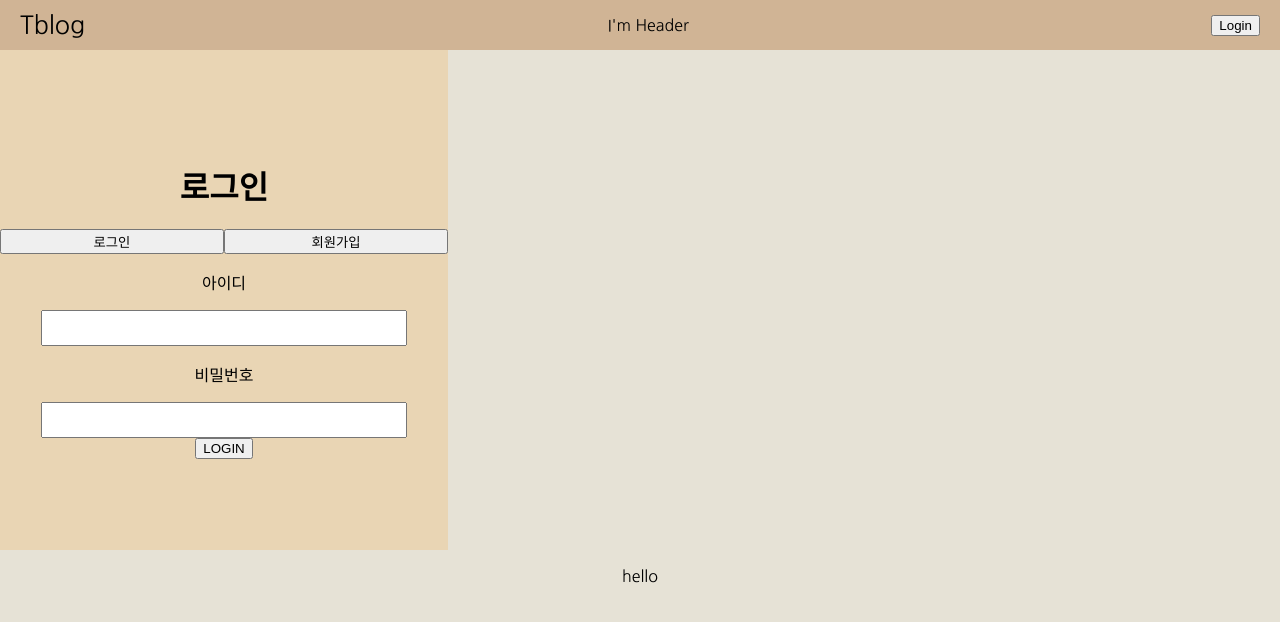
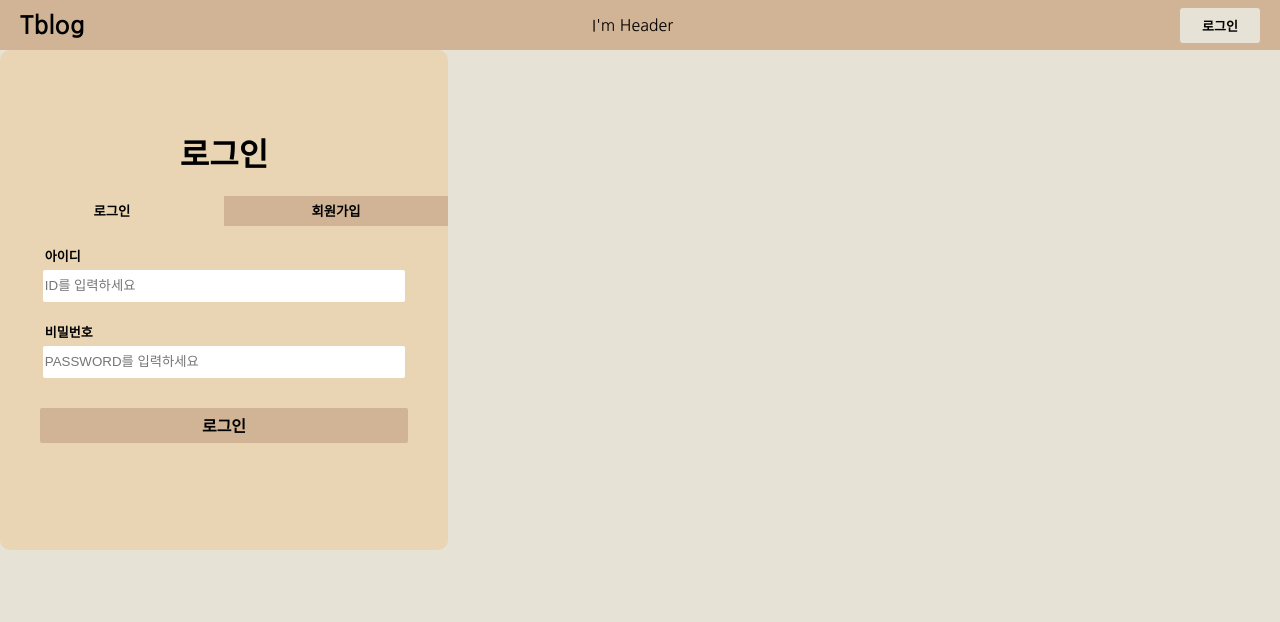
Before and after one commit to turkey-kim/tblog, a React (Create React App) app: page /login in a window 1280 px wide. Shown: the top 622 px of the page. Built offline with nearby package versions, Linux system fonts and the light colour scheme.

Commit message:
feat: 로그인 페이지 수정(진행중)

```diff
--- a/src/App.tsx
+++ b/src/App.tsx
@@ -1,5 +1,7 @@
 import Header from "./components/Header";
 import Login from "./pages/Login";
+import Home from "./pages/Home";
+import Test from "./pages/Test";
 import { Route, Routes } from "react-router-dom";
 import "./App.css";
 import { MyGlobalStyle, myTheme } from "./style";
@@ -12,9 +14,10 @@ function App() {
       <ThemeProvider theme={myTheme}>
         <Header></Header>
         <Routes>
+          <Route path="/" element={<Home></Home>}></Route>
           <Route path="/login" element={<Login></Login>}></Route>
+          <Route path="/test" element={<Test></Test>}></Route>
         </Routes>
-        <p>hello</p>
       </ThemeProvider>
     </div>
   );
--- a/src/components/Header.tsx
+++ b/src/components/Header.tsx
@@ -13,7 +13,7 @@ function Header() {
     <div>
       <HeaderBox>
         <div
-          style={{ fontSize: "25px" }}
+          style={{ fontSize: "25px", fontWeight: "700", cursor: "pointer" }}
           onClick={() => {
             main();
           }}
@@ -21,16 +21,13 @@ function Header() {
           Tblog
         </div>
         <div>I'm Header</div>
-        <div style={{ display: "inline-flex" }}>
-          <button
-            onClick={(e: any) => {
-              login();
-              console.log("1");
-            }}
-          >
-            Login
-          </button>
-        </div>
+        <LoginButton
+          onClick={(e: any) => {
+            login();
+          }}
+        >
+          로그인
+        </LoginButton>
       </HeaderBox>
     </div>
   );
@@ -48,4 +45,19 @@ const HeaderBox = styled.div`
   align-items: center;
 `;
 
+const LoginButton = styled.button`
+  width: 80px;
+  height: 70%;
+  border: none;
+  border-radius: 3px;
+  background-color: ${({ theme }) => theme.color.bg100};
+  font-size: small;
+  font-weight: 600;
+  cursor: pointer;
+
+  :hover {
+    background-color: ${({ theme }) => theme.color.bg150};
+  }
+`;
+
 export default Header;
--- /dev/null
+++ b/src/pages/Home.tsx
@@ -0,0 +1,9 @@
+function Home() {
+  return (
+    <>
+      <p>This is Main page!</p>
+    </>
+  );
+}
+
+export default Home;
--- a/src/pages/Login.tsx
+++ b/src/pages/Login.tsx
@@ -22,6 +22,7 @@ function Login() {
               onClick={() => {
                 signInForm();
               }}
+              color={title === "로그인" ? "1" : ""}
             >
               로그인
             </SignIn>
@@ -29,34 +30,37 @@ function Login() {
               onClick={() => {
                 signUpForm();
               }}
+              color={title === "회원가입" ? "1" : ""}
             >
               회원가입
             </SignUp>
           </div>
           {title === "로그인" ? (
             <LoginForm>
-              <p>아이디</p>
-              <InputBox></InputBox>
-              <p>비밀번호</p>
-              <InputBox></InputBox>
-              <button>LOGIN</button>
+              <Label>아이디</Label>
+              <InputBox placeholder="ID를 입력하세요"></InputBox>
+              <Label>비밀번호</Label>
+              <InputBox
+                type="password"
+                placeholder="PASSWORD를 입력하세요"
+              ></InputBox>
+              <SumbitButton type="submit">{title}</SumbitButton>
             </LoginForm>
           ) : (
-            <>회원가입이에용</>
+            <LoginForm>
+              <Label>{title}</Label>
+              <InputBox placeholder={title}></InputBox>
+              <Label>{title}</Label>
+              <InputBox type="password" placeholder={title}></InputBox>
+              <SumbitButton type="submit">{title}</SumbitButton>
+            </LoginForm>
           )}
         </div>
+        <div id="여백" style={{ marginTop: "50px" }}></div>
       </ModalBox>
     </>
   );
 }
-
-const SignIn = styled.button`
-  width: 100%;
-`;
-
-const SignUp = styled.button`
-  width: 100%;
-`;
 
 const ModalBox = styled.div`
   background-color: ${({ theme }) => theme.color.bg150};
@@ -65,6 +69,45 @@ const ModalBox = styled.div`
   justify-content: center;
   width: 35%;
   height: 500px;
+  border-radius: 10px;
+`;
+
+const SignIn = styled.button`
+  width: 100%;
+  height: 30px;
+  border: none;
+  font-weight: 600;
+  background-color: ${(props) =>
+    props.color
+      ? ({ theme }) => theme.color.bg150
+      : ({ theme }) => theme.color.bg200};
+
+  :hover {
+    background-color: ${({ theme }) => theme.color.bg100};
+  }
+`;
+
+const SignUp = styled.button`
+  width: 100%;
+  height: 30px;
+  border: none;
+  font-weight: 600;
+  background-color: ${(props) =>
+    props.color
+      ? ({ theme }) => theme.color.bg150
+      : ({ theme }) => theme.color.bg200};
+  :hover {
+    background-color: ${({ theme }) => theme.color.bg100};
+  }
+`;
+
+const Label = styled.div`
+  width: 80%;
+  text-align: left;
+  margin-top: 20px;
+  margin-bottom: 5px;
+  font-weight: 700;
+  font-size: small;
 `;
 
 const LoginForm = styled.div`
@@ -78,6 +121,27 @@ const LoginForm = styled.div`
 const InputBox = styled.input`
   width: 80%;
   height: 30px;
+  outline: none;
+  border: none;
+  border-radius: 2px;
+`;
+
+const SumbitButton = styled.button`
+  margin-top: 30px;
+  width: 82%;
+  outline: none;
+  height: 35px;
+  text-decoration: none;
+  cursor: pointer;
+  background-color: ${({ theme }) => theme.color.bg200};
+  border: none;
+  border-radius: 2px;
+  font-size: medium;
+  font-weight: 700;
+
+  :hover {
+    background-color: ${({ theme }) => theme.color.bg100};
+  }
 `;
 
 export default Login;
--- /dev/null
+++ b/src/pages/Test.tsx
@@ -0,0 +1,9 @@
+function Test() {
+  return (
+    <>
+      <p>This is test page</p>
+    </>
+  );
+}
+
+export default Test;
```
